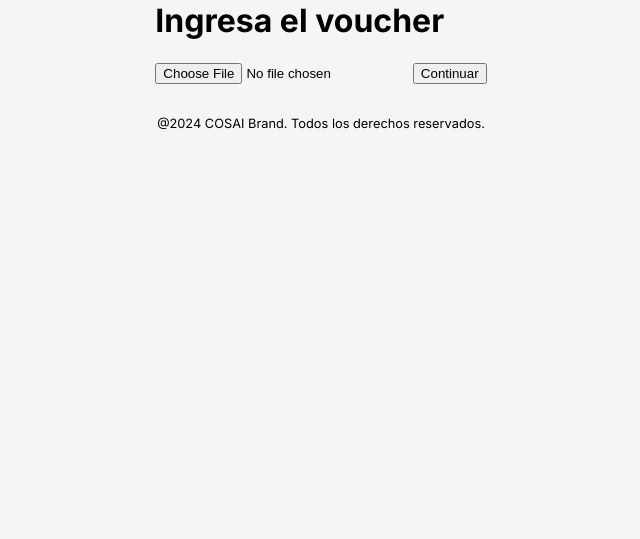
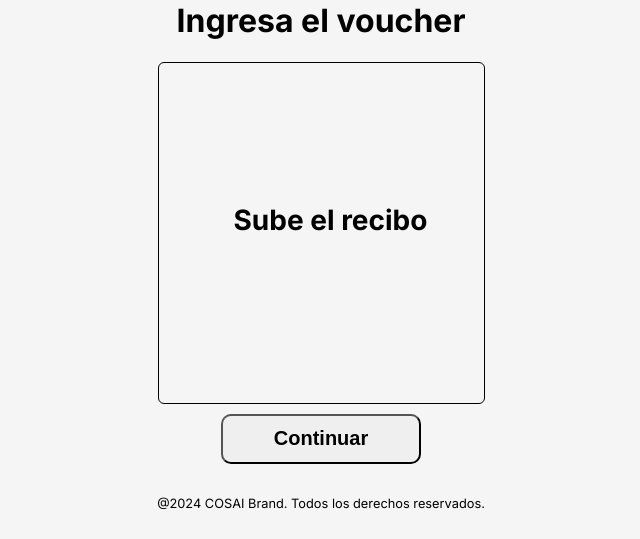
Before and after one commit to lotsonL09/asme_backend, a Python web app: template templates/send_image.1.html in a window 1280 px wide. Shown: the part 348-887 px from the top of the page, without its empty margins (319-959 px from the left). Before the commit the page ends 477 px from the top, so only its background shows below. Run offline with Jinja, Linux system fonts and the light colour scheme; the template is opened without the code that fills it: most values are stand-ins (such as "Sample title", 1, 10 or a date in 2020).

Commit message:
form changes

```diff
--- a/routes/form.py
+++ b/routes/form.py
@@ -37,6 +37,7 @@ async def get_data_form(
             return templates.TemplateResponse("disclaimer.1.html",{"request":request})
         else:
             id_tickets.append(ticket_data.id_ticket)
+
 
 
     booking_time=datetime.now().strftime("%Y-%m-%d %H:%M:%S")
--- a/static/css/style.1.css
+++ b/static/css/style.1.css
@@ -119,6 +119,56 @@ body{
     flex: 1;
 }
 
+.form-image{
+    display: flex;
+    flex-direction: column;
+    align-items: center;
+}
+
+.container-file{
+    display: flex;
+    flex-direction: column;
+    align-items: center;
+    margin: 0 auto 0;
+
+    & .upload-input{
+        display: none;
+    }
+
+    & .upload-label{
+        display: inline-block;
+        width: 250px;
+        height: 200px;
+        border-radius: 6px;
+        border: 1px solid black;
+        justify-content: center;
+        padding-left: 75px;
+        padding-top: 140px;
+        font-size: 1.75rem;
+        font-weight: bold;
+        &:hover{
+            cursor: pointer;
+            background-color: cornsilk;
+            border: dashed;
+        }
+    }
+
+    & button{
+        width: 200px;
+        height: 50px;
+        margin-top: 10px;
+        border-radius: 10px;
+        font-size: 1.25rem;
+        font-weight: bold;
+        &:hover{
+            cursor: pointer;
+            background-color: #004499;
+            color: white;
+        }
+    }
+
+}
+
 footer{
     bottom: 4rem;
     padding-top: 2rem;
--- a/templates/send_image.1.html
+++ b/templates/send_image.1.html
@@ -6,8 +6,9 @@
 
     <h1>Ingresa el voucher</h1>
 
-    <form action="/form/image" method="post" onsubmit=sendImage(event)>
-        <input type="file" name="file" accept="image/*" required />
+    <form action="/form/image" method="post" onsubmit=sendImage(event) class="container-file">
+        <input type="file" id="file" accept="image/*" class="upload-input" required />
+        <label for="file" class="upload-label">Sube el recibo</label>
         <button type="submit">Continuar</button>
     </form>
 
```
